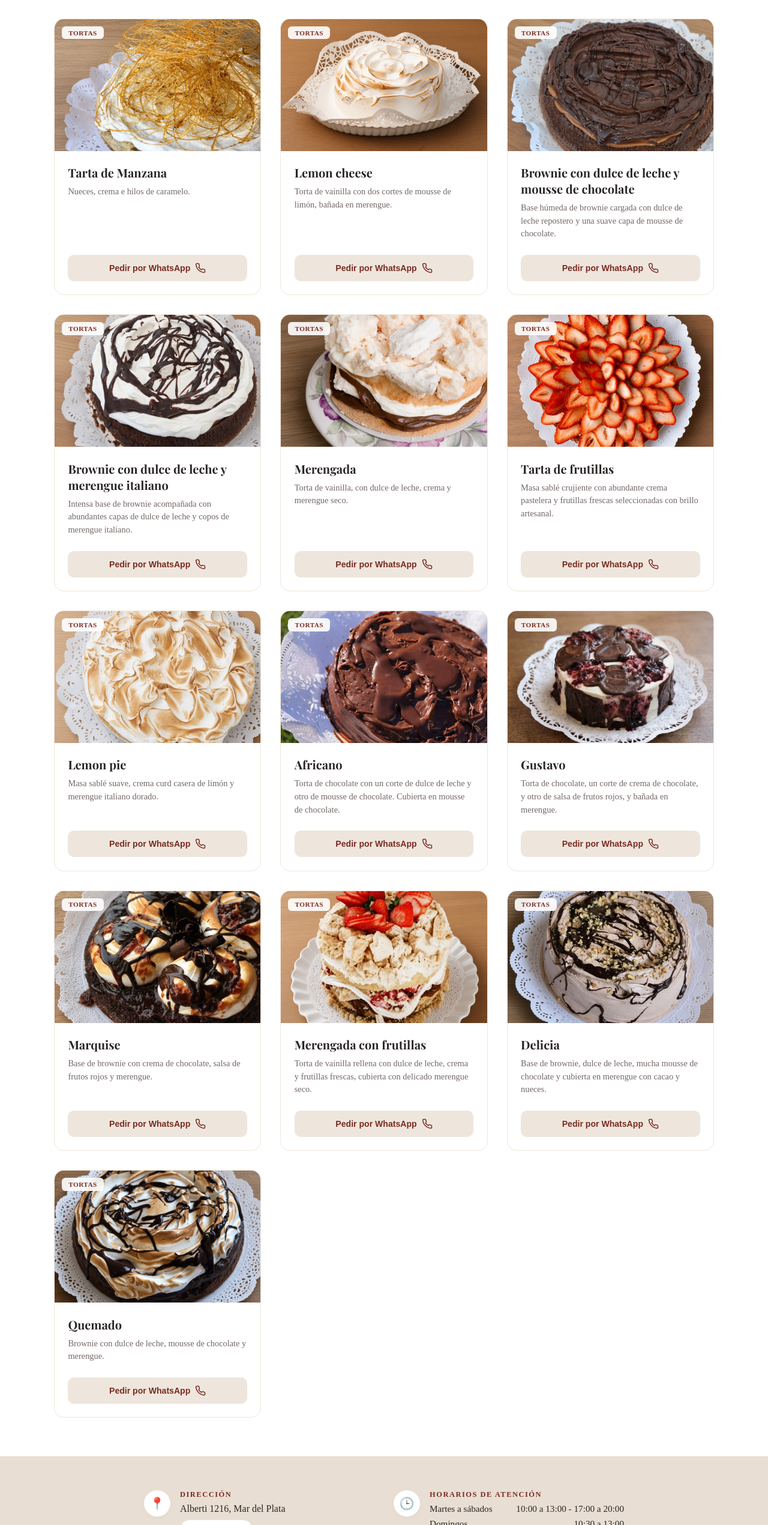
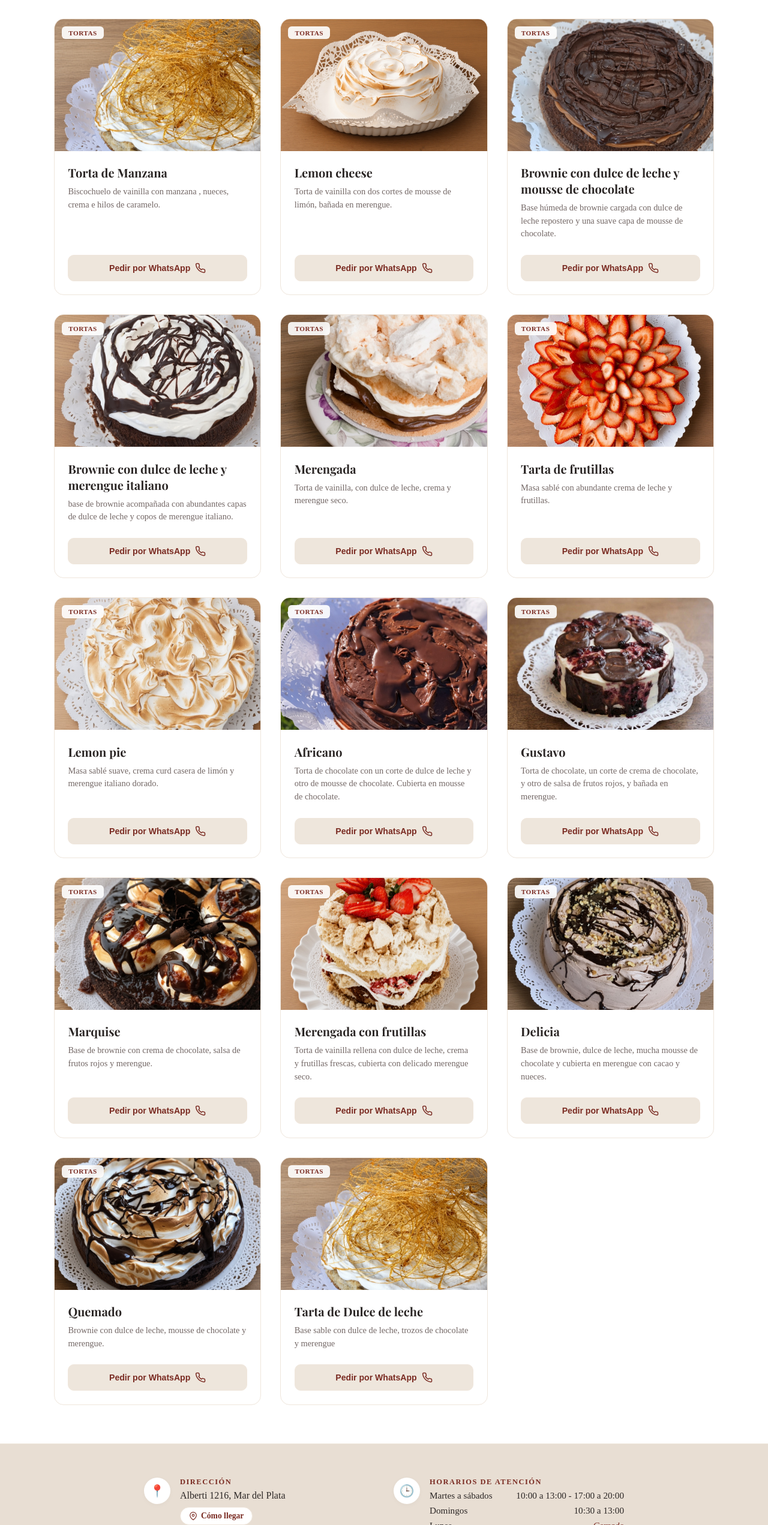
Before and after one commit to AgustinCarricart/Menu-Tortas-Olivia-Qr, an Angular app: page / in a window 1280 px wide. Shown: the part 973-3516 px from the top of the page at 60% size. Built offline with nearby package versions, Linux system fonts and the light colour scheme; a web font is replaced by a local one.

Commit message:
Actualización de la página con nuevos cambios

```diff
--- a/src/app/app.ts
+++ b/src/app/app.ts
@@ -55,8 +55,8 @@ export class AppComponent {
   },
   {
     id: 2,
-    nombre: 'Tarta de Manzana',
-    descripcion: 'Nueces, crema e hilos de caramelo.',
+    nombre: 'Torta de Manzana',
+    descripcion: 'Biscochuelo de vainilla con manzana , nueces, crema e hilos de caramelo.',
     imagenUrl: 'tortas/Manzana nueva.jpg',
     categoria: 'Tortas'
   },
@@ -77,7 +77,7 @@ export class AppComponent {
   {
     id: 5,
     nombre: 'Brownie con dulce de leche y merengue italiano',
-    descripcion: 'Intensa base de brownie acompañada con abundantes capas de dulce de leche y copos de merengue italiano.',
+    descripcion: ' base de brownie acompañada con abundantes capas de dulce de leche y copos de merengue italiano.',
     imagenUrl: 'tortas/Brownie nueva.jpg',
     categoria: 'Tortas'
   },
@@ -92,7 +92,7 @@ export class AppComponent {
   {
     id: 8,
     nombre: 'Tarta de frutillas',
-    descripcion: 'Masa sablé crujiente con abundante crema pastelera y frutillas frescas seleccionadas con brillo artesanal.',
+    descripcion: 'Masa sablé  con abundante crema de leche y frutillas.',
     imagenUrl: 'tortas/Tarta de frutillas nueva.jpeg',
     categoria: 'Tortas'
   },
@@ -144,6 +144,14 @@ export class AppComponent {
     nombre: 'Quemado',
     descripcion: 'Brownie con dulce de leche, mousse de chocolate y merengue.',
     imagenUrl: 'tortas/Quemado nueva.jpeg',
+    categoria: 'Tortas'
+  },
+
+    {
+    id: 33,
+    nombre: 'Tarta de Dulce de leche',
+    descripcion: 'Base sable con dulce de leche, trozos de chocolate y merengue',
+    imagenUrl: 'tortas/Manzana nueva.jpg',
     categoria: 'Tortas'
   },
 
```
